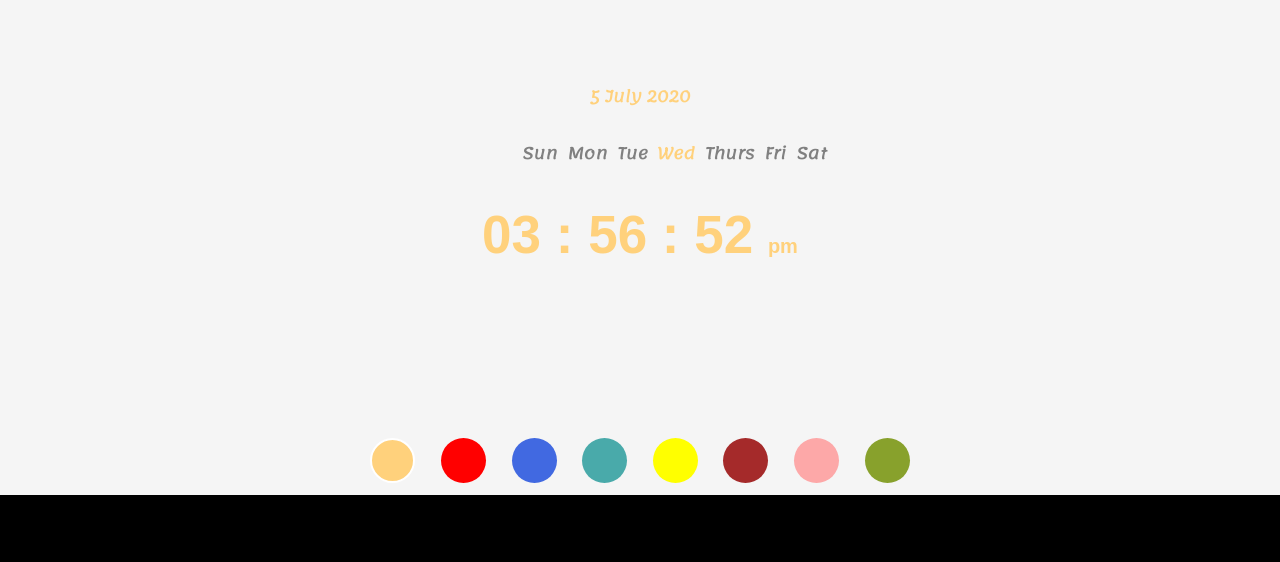
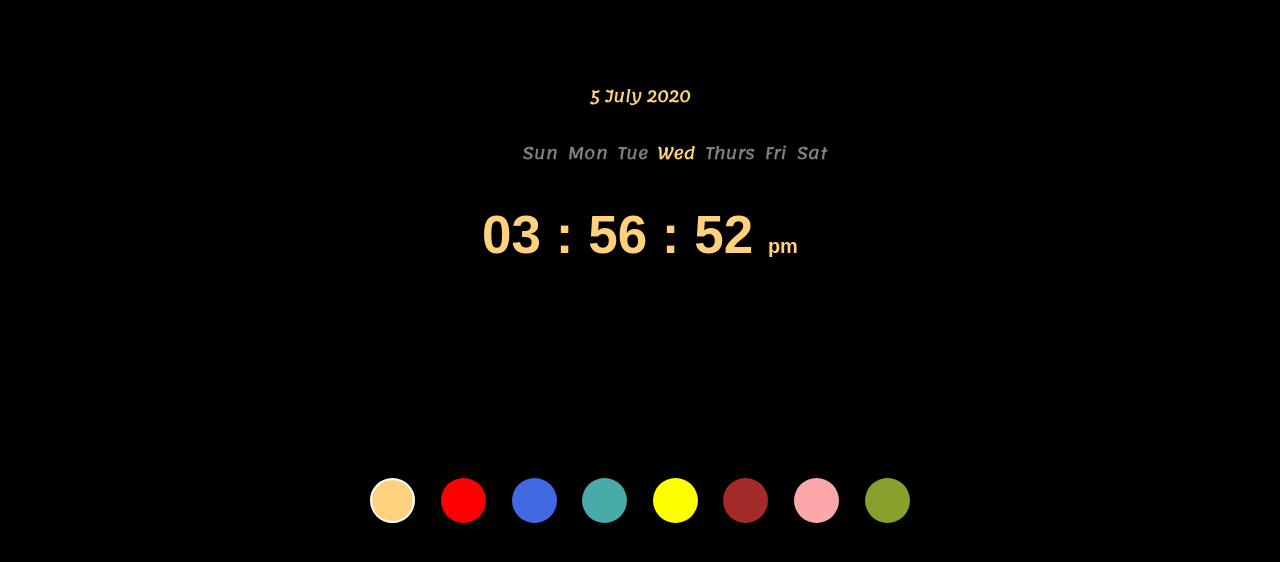
Before and after one commit to kaustavy2k/JS-Clock, a plain HTML site: page index.html in a window 1280 px wide. Drawn offline with Linux system fonts and the light colour scheme.

Commit message:
basic structural clock done

```diff
--- a/style.css
+++ b/style.css
@@ -15,7 +15,6 @@ html{
     flex-direction: column;
     align-items: center;
     justify-content: center;
-    background-color: whitesmoke;
 
 }
 /*--------DAYS---------*/
@@ -41,7 +40,7 @@ html{
 #time{
     font-family: sans-serif;
     font-size: 53px;
-    margin-bottom: 160px;
+    margin-bottom: 200px;
 
 }
 #am-pm{
```
